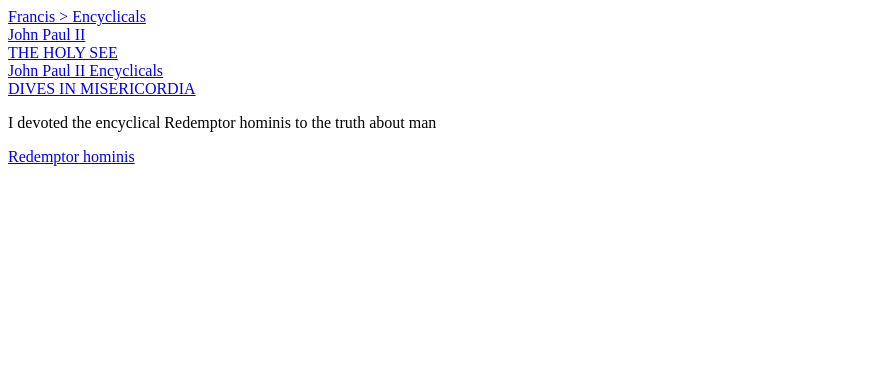
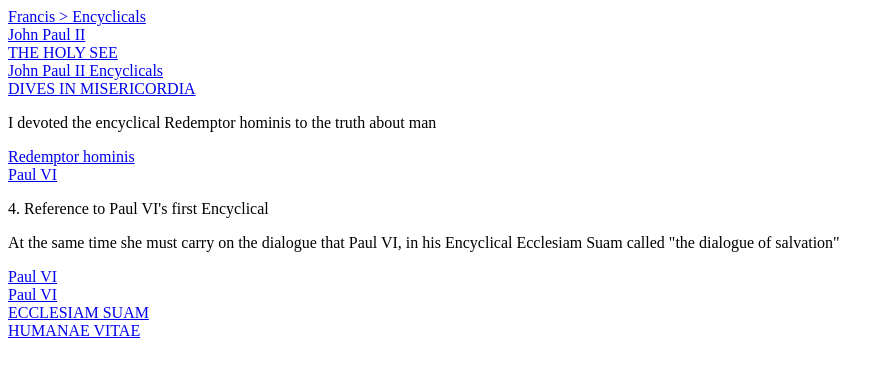
Before and after one commit to user7529/encyclicals, a plain HTML site: page index.html in a window 1280 px wide. Shown: the whole page, without its empty margins (0-894 px from the left). Drawn offline with Linux system fonts and the light colour scheme.

Commit message:
Add links

```diff
--- a/index.html
+++ b/index.html
@@ -14,5 +14,12 @@
     <a href="https://www.vatican.va/content/john-paul-ii/en/encyclicals/documents/hf_jp-ii_enc_30111980_dives-in-misericordia.html" target="_blank">DIVES IN MISERICORDIA</a><br>
         <p>I devoted the encyclical Redemptor hominis to the truth about man</p>
     <a href="https://www.vatican.va/content/john-paul-ii/en/encyclicals/documents/hf_jp-ii_enc_04031979_redemptor-hominis.html" target="_blank">Redemptor hominis</a><br>
+    <a href="https://www.vatican.va/content/vatican/en/holy-father/paolo-vi.html" target="_blank">Paul VI</a><br>
+    <p>4. Reference to Paul VI's first Encyclical</p>
+    <p>At the same time she must carry on the dialogue that Paul VI, in his Encyclical Ecclesiam Suam called "the dialogue of salvation"</p>
+    <a href="https://www.vatican.va/content/vatican/en/holy-father/paolo-vi.html" target="_blank">Paul VI</a><br>
+    <a href="https://www.vatican.va/content/paul-vi/en.html" target="_blank">Paul VI</a><br>
+    <a href="https://www.vatican.va/content/paul-vi/en/encyclicals/documents/hf_p-vi_enc_06081964_ecclesiam.html" target="_blank">ECCLESIAM SUAM</a><br>
+    <a href="https://www.vatican.va/content/paul-vi/en/encyclicals/documents/hf_p-vi_enc_25071968_humanae-vitae.html" target="_blank">HUMANAE VITAE</a><br>
 </body>
 </html>
```
